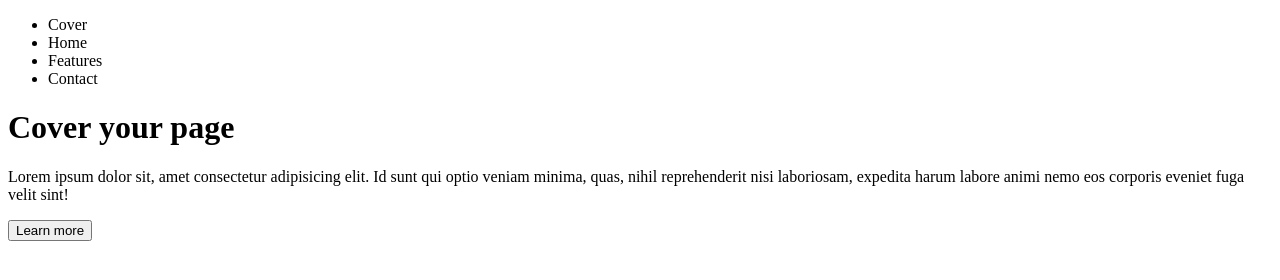
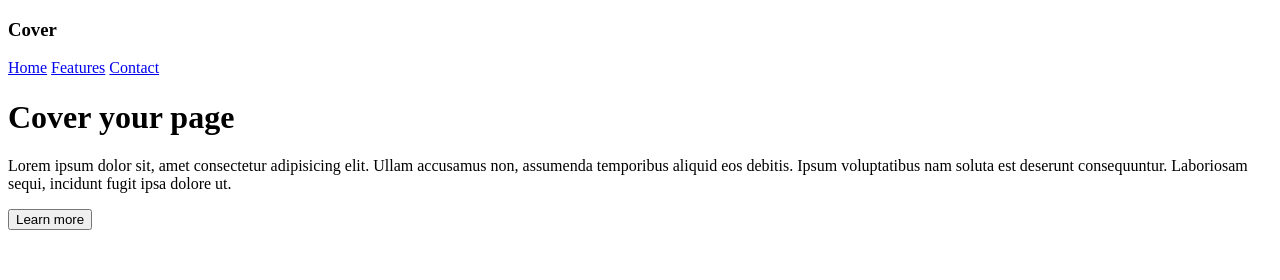
Before and after one commit to MadinaTadjidinova/html-css-example-2, a plain HTML site: page index.html in a window 1280 px wide. Drawn offline with Linux system fonts and the light colour scheme.

Commit message:
Changed my not correct codes

```diff
--- a/index.html
+++ b/index.html
@@ -8,18 +8,21 @@
     <link rel="stylesheet" href="./style.css">
 </head>
 <body>
-    <nav>
-        <ul>
-            <li class="cover">Cover</li>
-            <li>Home</li>
-            <li>Features</li>
-            <li>Contact</li>
-        </ul>
-    </nav>
+
     <header>
+        <div>
+            <h3>Cover</h3>
+            <nav>
+               <a href="#">Home</a>
+               <a href="#">Features</a>
+               <a href="#">Contact</a>
+            </nav>
+        </div>
+    </header>
+    <main>
         <h1>Cover your page</h1>
-        <p>Lorem ipsum dolor sit, amet consectetur adipisicing elit. Id sunt qui optio veniam minima, quas, nihil reprehenderit nisi laboriosam, expedita harum labore animi nemo eos corporis eveniet fuga velit sint!</p>
-    </header>
+        <p>Lorem ipsum dolor sit, amet consectetur adipisicing elit. Ullam accusamus non, assumenda temporibus aliquid eos debitis. Ipsum voluptatibus nam soluta est deserunt consequuntur. Laboriosam sequi, incidunt fugit ipsa dolore ut.</p>
+    </main>
     <button>Learn more</button>
 </body>
 </html>
```
